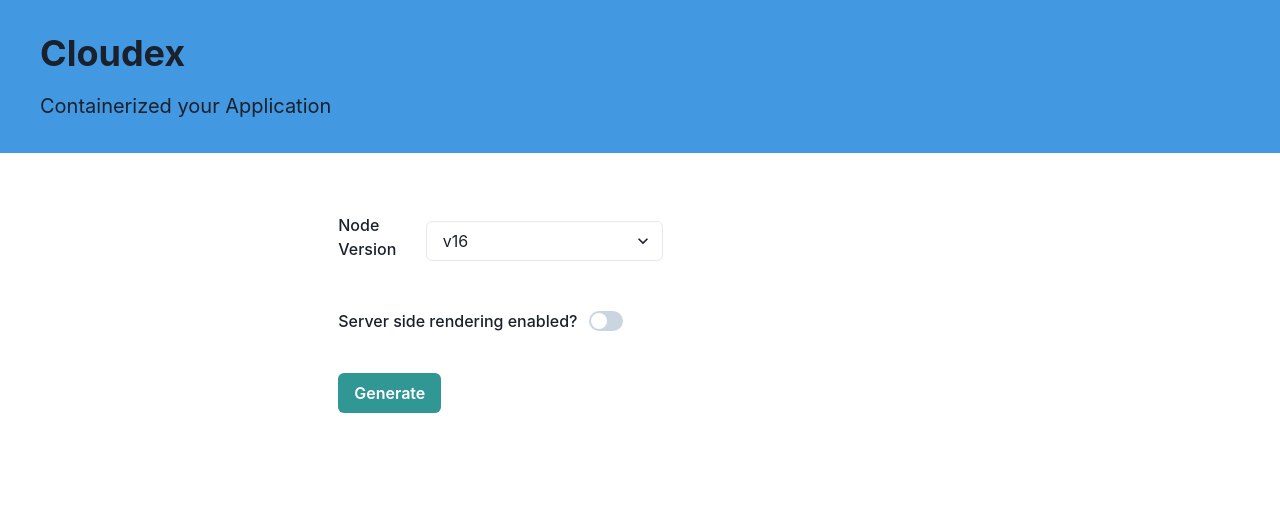
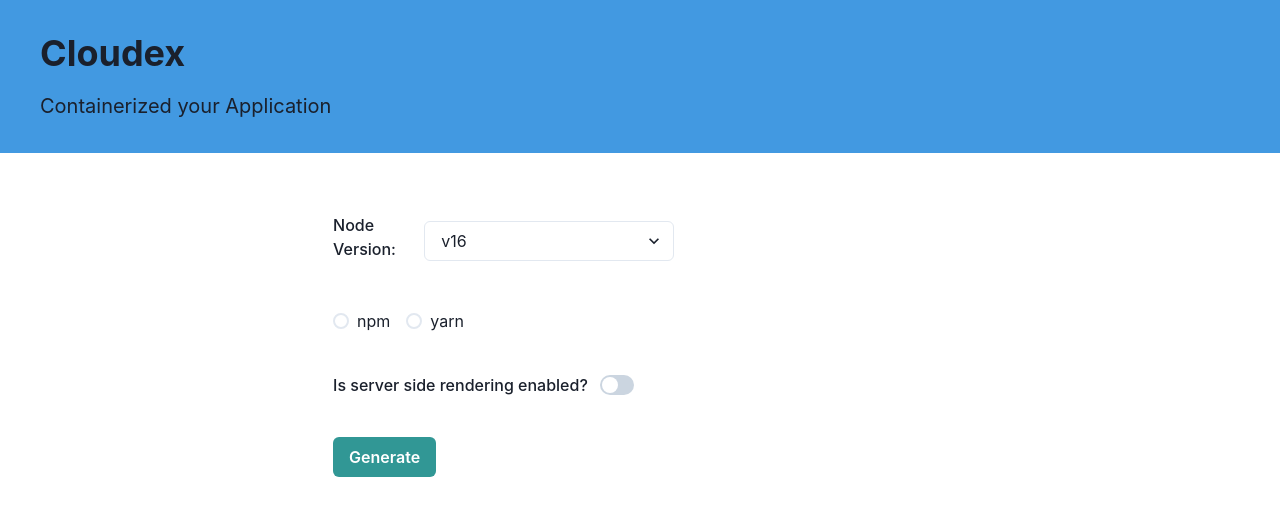
Before and after one commit to MihirJayavant/cloudex, a React (Create React App) app: page /docker/1 in a window 1280 px wide. Shown: the top 516 px of the page. Built offline with nearby package versions, Linux system fonts and the light colour scheme.

Commit message:
dynamic form part 2

```diff
--- a/src/components/Forms/FormBuilder.tsx
+++ b/src/components/Forms/FormBuilder.tsx
@@ -1,7 +1,9 @@
-import { Button, Flex, FormControl, FormLabel, Select, Switch } from '@chakra-ui/react'
+import { Button, Flex, FormControl } from '@chakra-ui/react'
 import * as React from 'react'
 import { Control } from '../../config/config'
-// import { RadioControl } from './Radio'
+import { RadioFormControl } from './Radio'
+import { SelectFormControl } from './Select'
+import { ToggleFormControl } from './Toggle'
 
 interface IProps {
   form: { [control: string]: Control }
@@ -16,11 +18,11 @@ export const FormBuilder = (props: IProps) => {
       const control = props.form[f]
       switch (control.type) {
         case 'select': {
-          newForm[f] = control.list.find(p => p.isDefault)?.value
+          newForm[f] = control.default
           break
         }
         case 'radio': {
-          newForm[f] = control.list.find(p => p.isDefault)?.value
+          newForm[f] = control.default
           break
         }
         case 'toggle': {
@@ -35,27 +37,33 @@ export const FormBuilder = (props: IProps) => {
     setForm(newForm)
   }, [])
 
-  // const setFormValue = (name: string, value: any) => {
-  //   const newForm = { ...formState }
-  //   newForm[name] = value
-  //   setForm(newForm)
-  // }
+  const setFormValue = (name: string, value: any) => {
+    const newForm = { ...formState }
+    newForm[name] = value
+    setForm(newForm)
+  }
+
+  const renderControl = (control: Control, name: string) => {
+    switch (control.type) {
+      case 'select': {
+        return <SelectFormControl controlState={formState[name]} control={control} name={name} setFormValue={setFormValue} />
+      }
+      case 'radio': {
+        return <RadioFormControl controlState={formState[name]} control={control} name={name} setFormValue={setFormValue} />
+      }
+      case 'toggle': {
+        return <ToggleFormControl controlState={formState[name]} control={control} name={name} setFormValue={setFormValue} />
+      }
+      default:
+        break
+    }
+  }
 
   return (
     <Flex direction="column" maxWidth={800} minWidth={300}>
-      <FormControl display="flex" alignItems="center" margin={5}>
-        <FormLabel htmlFor="nodeVersion">Node Version</FormLabel>
-        <Select id="nodeVersion" defaultValue={16}>
-          <option value={16}>v16</option>
-          <option value={14}>v14</option>
-        </Select>
-      </FormControl>
-      <FormControl display="flex" alignItems="center" margin={5}>
-        <FormLabel htmlFor="ssr-docker-id" mb="0">
-          Server side rendering enabled?
-        </FormLabel>
-        <Switch id="ssr-docker-id" />
-      </FormControl>
+      {Object.keys(props.form).map(k => (
+        <div key={k}>{renderControl(props.form[k], k)}</div>
+      ))}
       <FormControl margin={5}>
         <Button colorScheme="teal" size="md" onClick={props.generate}>
           Generate
--- a/src/components/Forms/Radio.tsx
+++ b/src/components/Forms/Radio.tsx
@@ -9,7 +9,7 @@ export interface IProps {
   setFormValue: (name: string, value: string) => void
 }
 
-export function RadioControl(props: IProps) {
+export function RadioFormControl(props: IProps) {
   const { control, controlState, setFormValue, name } = props
   return (
     <FormControl display="flex" alignItems="center" margin={5}>
--- /dev/null
+++ b/src/components/Forms/Select.tsx
@@ -0,0 +1,26 @@
+import { FormControl, FormLabel, Select } from '@chakra-ui/react'
+import { SelectControl } from '../../config/config'
+import * as React from 'react'
+
+export interface IProps {
+  control: SelectControl
+  name: string
+  controlState: any
+  setFormValue: (name: string, value: string) => void
+}
+
+export function SelectFormControl(props: IProps) {
+  const { control, controlState } = props
+  return (
+    <FormControl display="flex" alignItems="center" margin={5}>
+      <FormLabel htmlFor="nodeVersion">{control.label}</FormLabel>
+      <Select id="nodeVersion" defaultValue={controlState}>
+        {control.list.map(p => (
+          <option key={p.value} value={p.value}>
+            {p.display}
+          </option>
+        ))}
+      </Select>
+    </FormControl>
+  )
+}
--- /dev/null
+++ b/src/components/Forms/Toggle.tsx
@@ -0,0 +1,22 @@
+import { FormControl, FormLabel, Switch } from '@chakra-ui/react'
+import { ToggleControl } from '../../config/config'
+import * as React from 'react'
+
+export interface IProps {
+  control: ToggleControl
+  name: string
+  controlState: any
+  setFormValue: (name: string, value: string) => void
+}
+
+export function ToggleFormControl(props: IProps) {
+  const { control } = props
+  return (
+    <FormControl display="flex" alignItems="center" margin={5}>
+      <FormLabel htmlFor="ssr-docker-id" mb="0">
+        {control.label}
+      </FormLabel>
+      <Switch id="ssr-docker-id" defaultChecked={control.default} />
+    </FormControl>
+  )
+}
--- a/src/config/angular.config.ts
+++ b/src/config/angular.config.ts
@@ -4,17 +4,19 @@ import { DockerAppConfig, nodeVersions } from "./config";
 export const angularConfig: DockerAppConfig = {
   forms: {
     node: {
-      label: '',
+      label: 'Node Version: ',
       type: 'select',
-      list: nodeVersions
+      list: nodeVersions,
+      default: 'node:16-alpine'
     },
     packageManager: {
       label: '',
       type: 'radio',
-      list: [{ display: 'npm', value: 'npm', isDefault: true }, { display: 'yarn', value: 'yarn', isDefault: false }]
+      list: [{ display: 'npm', value: 'npm'}, { display: 'yarn', value: 'yarn' }],
+      default: 'npm'
     },
     ssr: {
-      label: '',
+      label: 'Is server side rendering enabled?',
       type: 'toggle',
       default: false
     }
--- a/src/config/config.ts
+++ b/src/config/config.ts
@@ -3,28 +3,28 @@ import { IBuilder } from "../core/docker";
 export type Control = SelectControl | RadioControl | ToggleControl
 
 export interface SelectControl {
-  readonly label: string,
-  readonly type: 'select',
+  readonly label: string
+  readonly type: 'select'
   readonly list: {
     readonly display: string,
-    readonly value: string,
-    readonly isDefault: boolean
+    readonly value: string
   }[]
+  readonly default: string
 }
 
 export interface RadioControl {
-  readonly label: string,
-  readonly type: 'radio',
+  readonly label: string
+  readonly type: 'radio'
   readonly list: {
     readonly display: string,
-    readonly value: string,
-    readonly isDefault: boolean
+    readonly value: string
   }[]
+  readonly default: string
 }
 
 export interface ToggleControl {
-  readonly label: string,
-  readonly type: 'toggle',
+  readonly label: string
+  readonly type: 'toggle'
   readonly default: boolean
 }
 
@@ -40,10 +40,8 @@ export interface DockerAppConfig {
 
 export const nodeVersions = [{
   display: 'v16',
-  value: 'node:16-alpine',
-  isDefault: true
+  value: 'node:16-alpine'
 }, {
   display: 'v14',
-  value: 'node:14-alpine',
-  isDefault: false
+  value: 'node:14-alpine'
 }]
```
